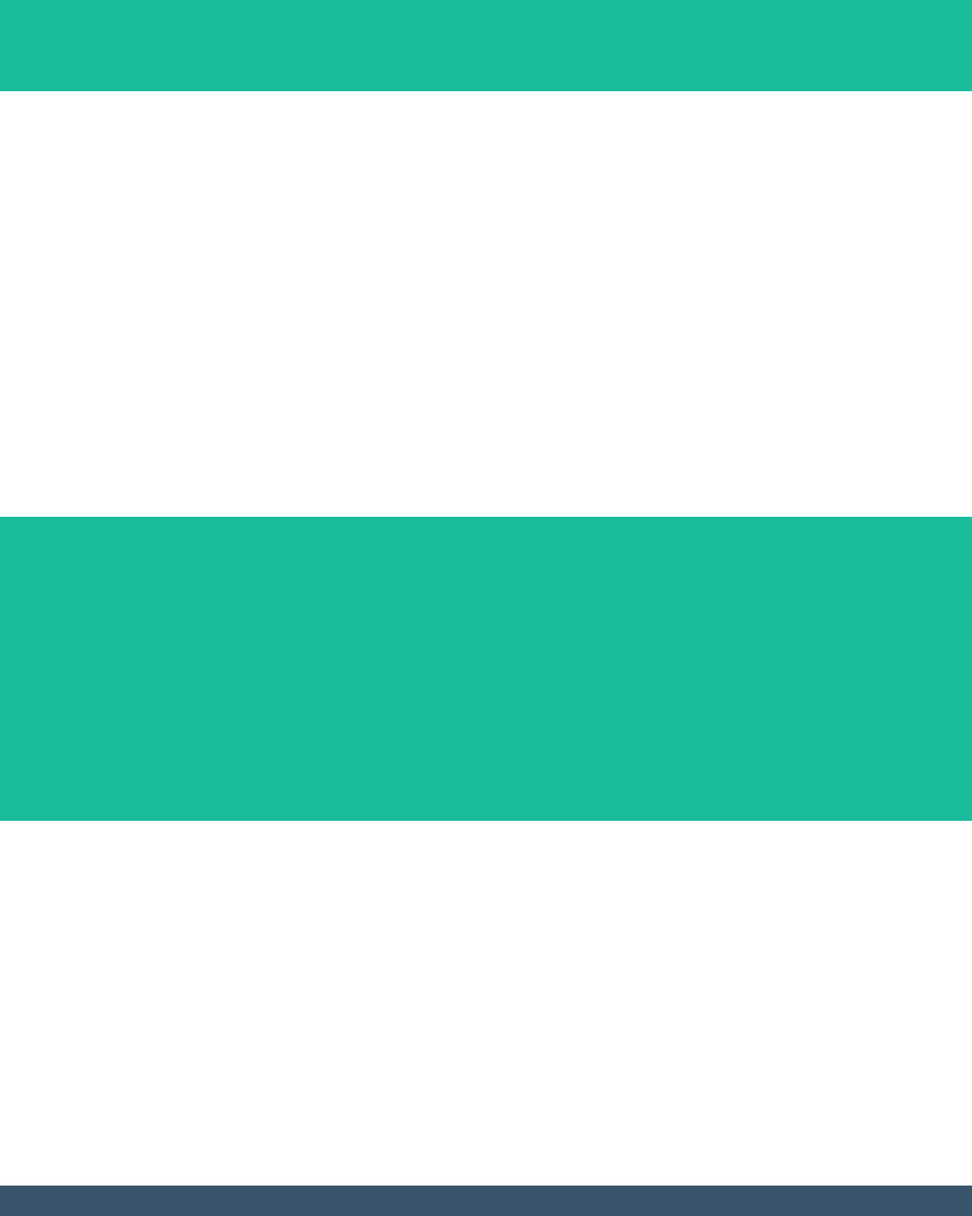
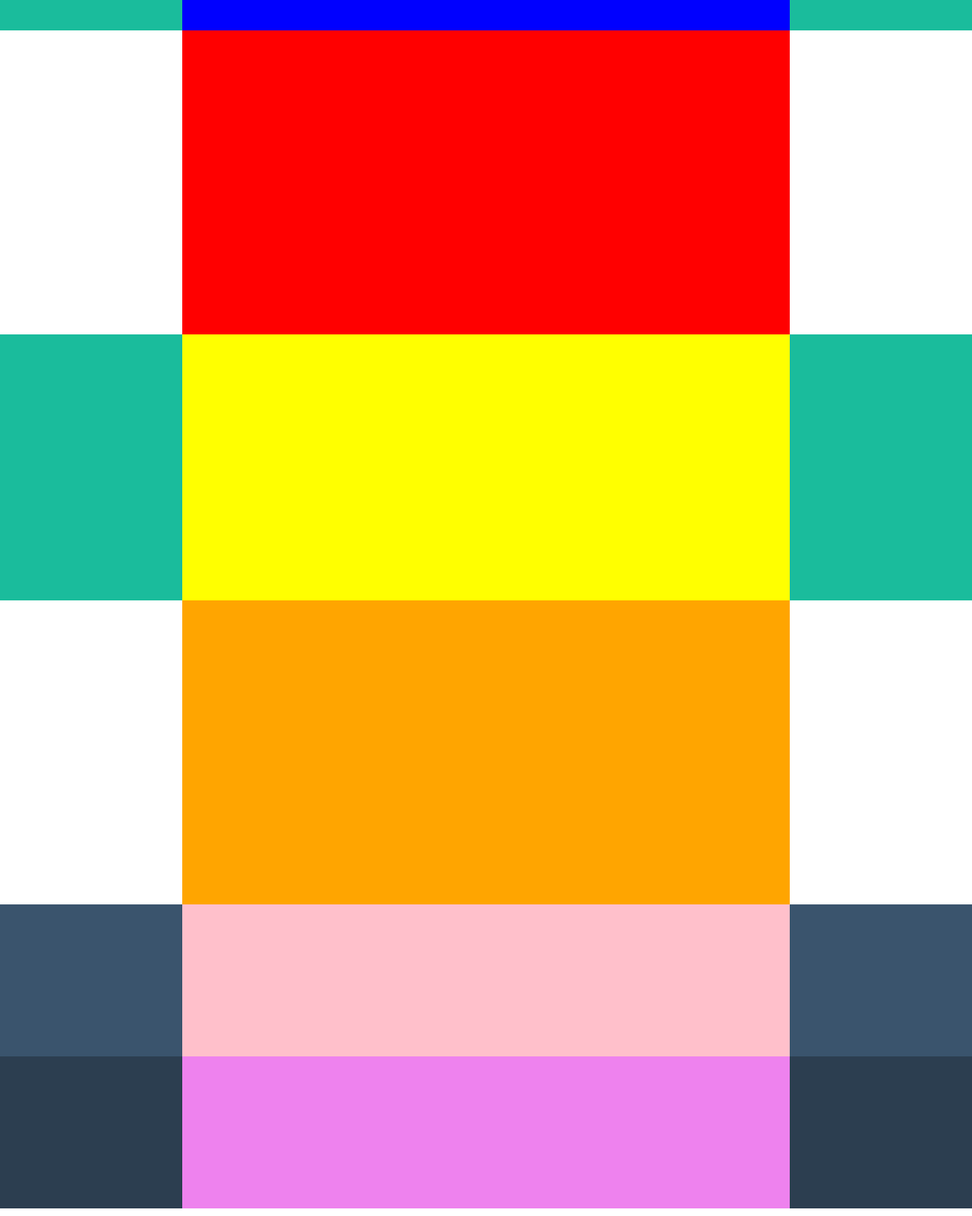
Before and after one commit to SIDDY-CHIUCHIOLO/html-css-bootstrap-freelancer, a plain HTML site: page index.html in a window 1280 px wide. Shown: the part 440-2040 px from the top of the page at 76% size. Drawn offline with nearby package versions, Linux system fonts and the light colour scheme.

Commit message:
rifatto la struttura di base

```diff
--- a/css/style.css
+++ b/css/style.css
@@ -1,38 +1,71 @@
 
-header .my-contain-header{
+header {
     background-color: #2c3e50;
-    height: 20vh;
+    height: 80px;
 }
 
-
-main section .my-contain-jumbotron{
+main section#jumbotron{
     background-color: #1abc9c;
-    height: 50vh;
 }
 
-main section .my-contain-portfolio{
-    background-color: white;
-    height: 70vh;
+main section#jumbotron .my-box{
+    background-color: blue;
+    height: 400px;
+    width: 800px;
+    margin: 0 auto;
 }
 
-
-main section .my-contain-about{
-    background-color: #1abc9c;
-    height: 50vh;
+main section#portfolio{
+    background-color: white;
 }
 
-main section .my-contain-contact{
-    background-color: white;
-    height: 60vh;
+main section#portfolio .my-box{
+    background-color: red;
+    height: 400px;
+    width: 800px;
+    margin: 0 auto;
 }
 
-footer .my-contain-info{
-    background-color: #3a546d;
-    height: 40vh;
+main section#about{
+    background-color: #1abc9c;
 }
 
+main section#about .my-box{
+    background-color: yellow;
+    height: 350px;
+    width: 800px;
+    margin: 0 auto;
+}
 
-footer .my-contain-copyright{
+main section#contact{
+    background-color: white;
+}
+
+main section#contact .my-box{
+    background-color: orange;
+    height: 400px;
+    width: 800px;
+    margin: 0 auto;
+}
+
+footer div#my-footer-top{
+    background-color: #3a546d;
+}
+
+footer div#my-footer-top .my-box{
+    background-color: pink;
+    width: 800px;
+    height: 200px;
+    margin: 0 auto;
+}
+
+footer div#my-footer-bottom{
     background-color: #2c3e50;
-    height: 20vh;
 }
+
+footer div#my-footer-bottom .my-box{
+    background-color: violet;
+    height: 200px;
+    width: 800px;
+    margin: 0 auto;
+}
--- a/index.html
+++ b/index.html
@@ -13,36 +13,86 @@
     <title>BOOTSTRAP-FREELANCER</title>
 </head>
 <body>
+
+    <!-- intestazione della pagina -->
     <header>
-        <div class="my-contain-header"></div>
+        <nav></nav>
     </header>
 
+    <!-- corpo centrale della pagina -->
     <main>
 
-        <section>
-            <div class="my-contain-jumbotron"></div>
+        <!-- sezione jumbotron -->
+        <section id="jumbotron">
+            <div class="container">
+                <div class="row">
+                    <div class="col-12">
+                        <div class="my-box"></div>
+                    </div>
+                </div>
+            </div>
         </section>
 
-        <section>
-            <div class="my-contain-portfolio"></div>
+        <!-- sezione portfolio -->
+        <section id="portfolio">
+            <div class="container">
+                <div class="row">
+                    <div class="col-12">
+                        <div class="my-box"></div>
+                    </div>
+                </div>
+            </div>
         </section>
 
-        <section>
-            <div class="my-contain-about"></div>
+        <!-- sezione about -->
+        <section id="about">
+            <div class="container">
+                <div class="row">
+                    <div class="col-12">
+                        <div class="my-box"></div>
+                    </div>
+                </div>
+            </div>
         </section>
 
-        <section>
-            <div class="my-contain-contact"></div>
+        <!-- sezione contact -->
+        <section id="contact">
+            <div class="container">
+                <div class="row">
+                    <div class="col-12">
+                        <div class="my-box"></div>
+                    </div>
+                </div>
+            </div>
         </section>
 
     </main>
 
+    <!-- piè della pagina -->
     <footer>
 
-        <div class="my-contain-info"></div>
+        <!-- footer top -->
+        <div id="my-footer-top">
+            <div class="container">
+                <div class="row">
+                    <div class="col-12">
+                        <div class="my-box"></div>
+                    </div>
+                </div>
+            </div>
+        </div>
 
-        <div class="my-contain-copyright"></div>
+        <!-- footer bottom -->
+        <div id="my-footer-bottom">
+            <div class="container">
+                <div class="row">
+                    <div class="col-12">
+                        <div class="my-box"></div>
+                    </div>
+                </div>
+            </div>
+        </div>
+    </footer>
 
-    </footer>
 </body>
 </html>
```
Also changed, not shown: img/avatar.svg (added), img/cabin.png (added), img/cake.png (added), img/circus.png (added), img/game.png (added), img/safe.png (added), img/submarine.png (added).
